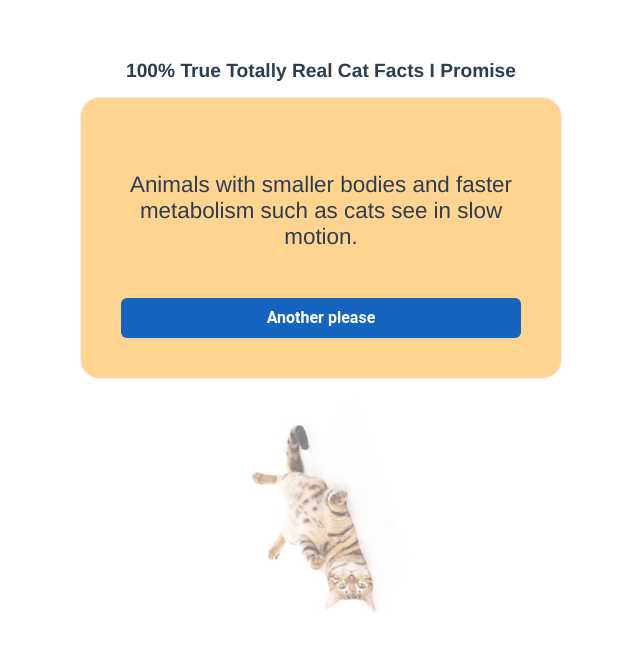
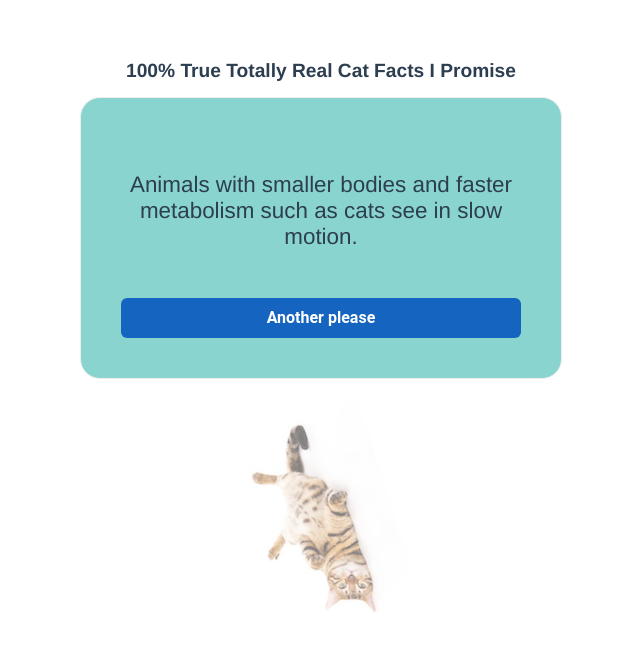
Before and after one commit to nbwoodward/cat-facts, a Vue app: page / in a window 1280 px wide. Shown: the top 650 px of the page, without its empty margins (319-959 px from the left). Built offline with nearby package versions, Linux system fonts and the light colour scheme.

Commit message:
new color

```diff
--- a/src/components/CatFacts.vue
+++ b/src/components/CatFacts.vue
@@ -53,7 +53,7 @@ export default {
   max-width: 400px;
   border-radius: 20px;
   margin-top: 15px;
-  background-color: #ffd491;
+  background-color: #8ad4d0;
 }
 .button{
   margin:auto;
```
